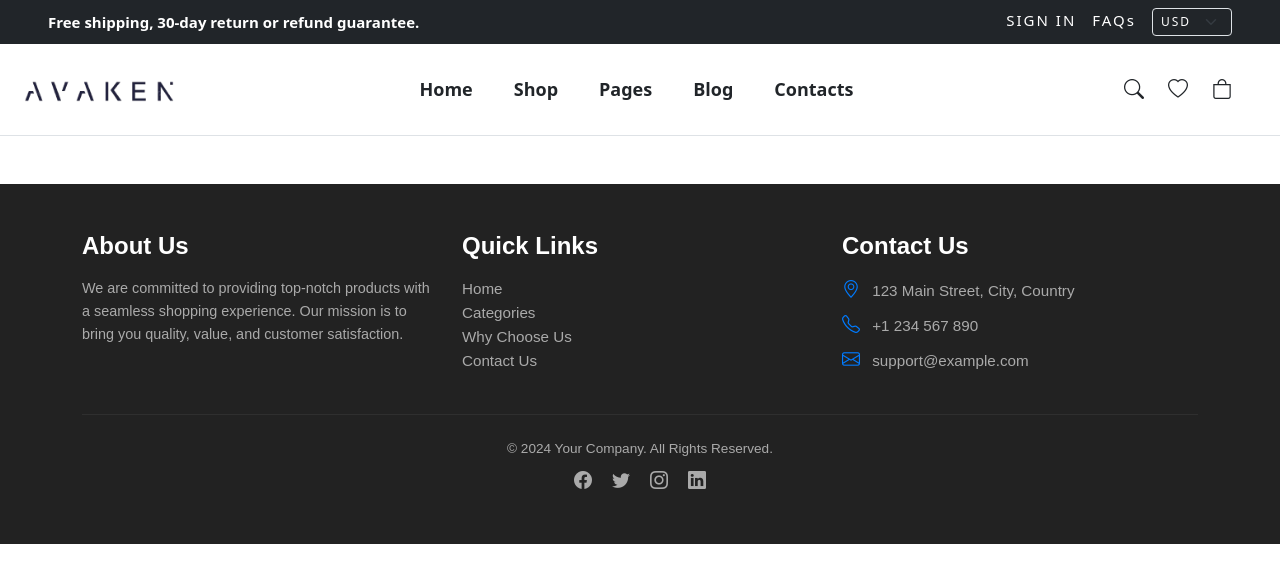
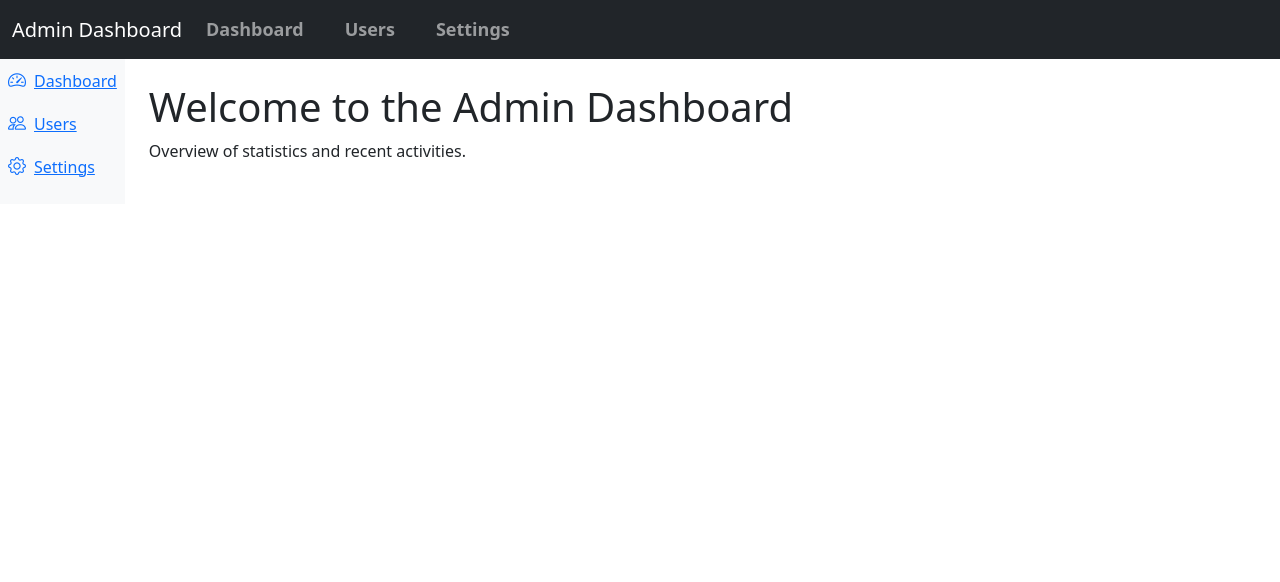
Before and after one commit to naoufalHdr1/ecommerce-website-project, a React (Create React App) app in the folder frontend/: page /dashboard in a window 1280 px wide. Shown: the top 582 px of the page. Built offline with nearby package versions, Linux system fonts and the light colour scheme.

Commit message:
Create and implement a basic admin dashboard

```diff
--- a/frontend/src/App.js
+++ b/frontend/src/App.js
@@ -6,12 +6,16 @@ import Login from "./pages/Login";
 import Register from "./pages/Register";
 import Category from "./pages/categories/category";
 import CategoryProductsPage from "./components/categories/categoryProductsPage/categoryProductsPage";
+import Dashboard from "./pages/dashboard/dashboard";
 
 function App() {
   return (
     <NotificationProvider>
       <Router>
         <Routes>
+          {/* Dashboard route without Layout */}
+          <Route path="/dashboard" element={<Dashboard />} />
+
           {/* All other routes wrapped with Layout */}
           <Route
             path="/*"
--- /dev/null
+++ b/frontend/src/components/dashboard/dashboardLayout.js
@@ -0,0 +1,16 @@
+import AppNavbar from './navbar';
+import Sidebar from './sidebar';
+
+const DashboardLayout = ({ children }) => {
+  return (
+    <div className="dashboard-layout">
+      <AppNavbar />
+      <div className="d-flex">
+        <Sidebar />
+        <div className="content flex-grow-1 p-4">{children}</div>
+      </div>
+    </div>
+  );
+};
+
+export default DashboardLayout;
--- /dev/null
+++ b/frontend/src/components/dashboard/navbar.js
@@ -0,0 +1,35 @@
+const AppNavbar = () => {
+  return (
+    <nav className="navbar navbar-expand-lg navbar-dark bg-dark">
+      <div className="container-fluid">
+        <a className="navbar-brand" href="#">Admin Dashboard</a>
+        <button
+          className="navbar-toggler"
+          type="button"
+          data-bs-toggle="collapse"
+          data-bs-target="#navbarNav"
+          aria-controls="navbarNav"
+          aria-expanded="false"
+          aria-label="Toggle navigation"
+        >
+          <span className="navbar-toggler-icon"></span>
+        </button>
+        <div className="collapse navbar-collapse" id="navbarNav">
+          <ul className="navbar-nav">
+            <li className="nav-item">
+              <a className="nav-link" href="#dashboard">Dashboard</a>
+            </li>
+            <li className="nav-item">
+              <a className="nav-link" href="#users">Users</a>
+            </li>
+            <li className="nav-item">
+              <a className="nav-link" href="#settings">Settings</a>
+            </li>
+          </ul>
+        </div>
+      </div>
+    </nav>
+  );
+};
+
+export default AppNavbar;
--- /dev/null
+++ b/frontend/src/components/dashboard/sidebar.js
@@ -0,0 +1,25 @@
+const Sidebar = () => {
+  return (
+    <div className="sidebar bg-light">
+      <ul className="list-unstyled">
+        <li>
+          <a href="#dashboard" className="d-flex align-items-center p-2">
+            <i className="bi bi-speedometer2 me-2"></i> Dashboard
+          </a>
+        </li>
+        <li>
+          <a href="#users" className="d-flex align-items-center p-2">
+            <i className="bi bi-people me-2"></i> Users
+          </a>
+        </li>
+        <li>
+          <a href="#settings" className="d-flex align-items-center p-2">
+            <i className="bi bi-gear me-2"></i> Settings
+          </a>
+        </li>
+      </ul>
+    </div>
+  );
+};
+
+export default Sidebar;
--- /dev/null
+++ b/frontend/src/pages/dashboard/dashboard.js
@@ -0,0 +1,14 @@
+import DashboardLayout from '../../components/dashboard/dashboardLayout';
+
+const Dashboard = () => {
+  return (
+    <DashboardLayout>
+      <div>
+        <h1>Welcome to the Admin Dashboard</h1>
+        <p>Overview of statistics and recent activities.</p>
+      </div>
+    </DashboardLayout>
+  );
+};
+
+export default Dashboard;
```
